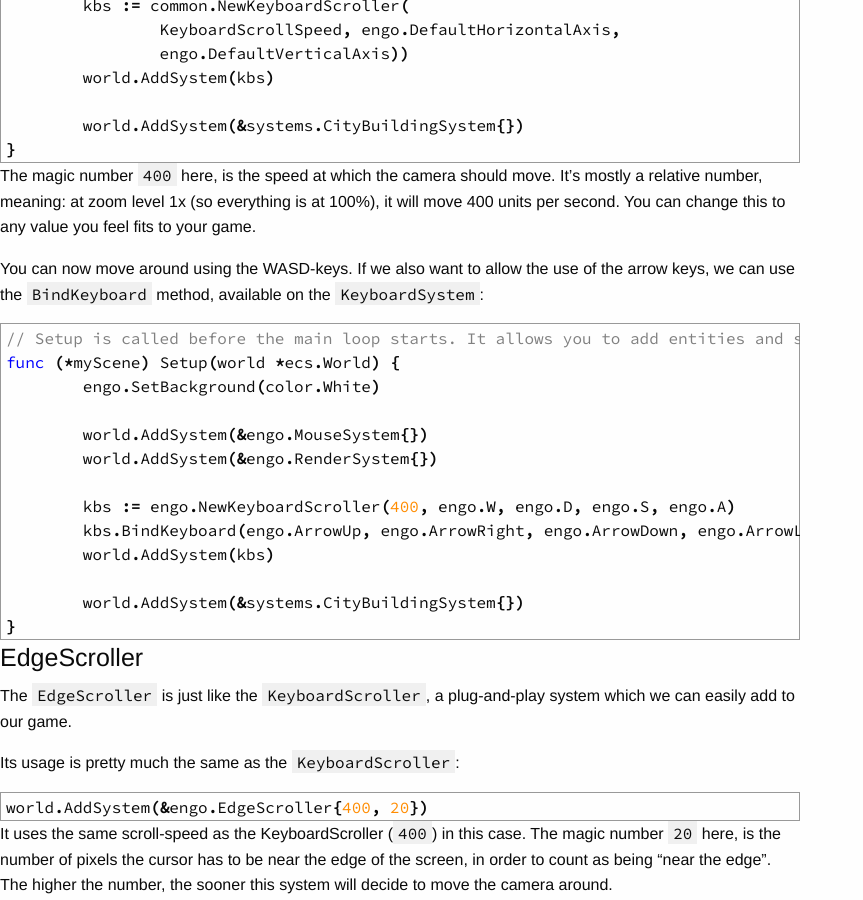
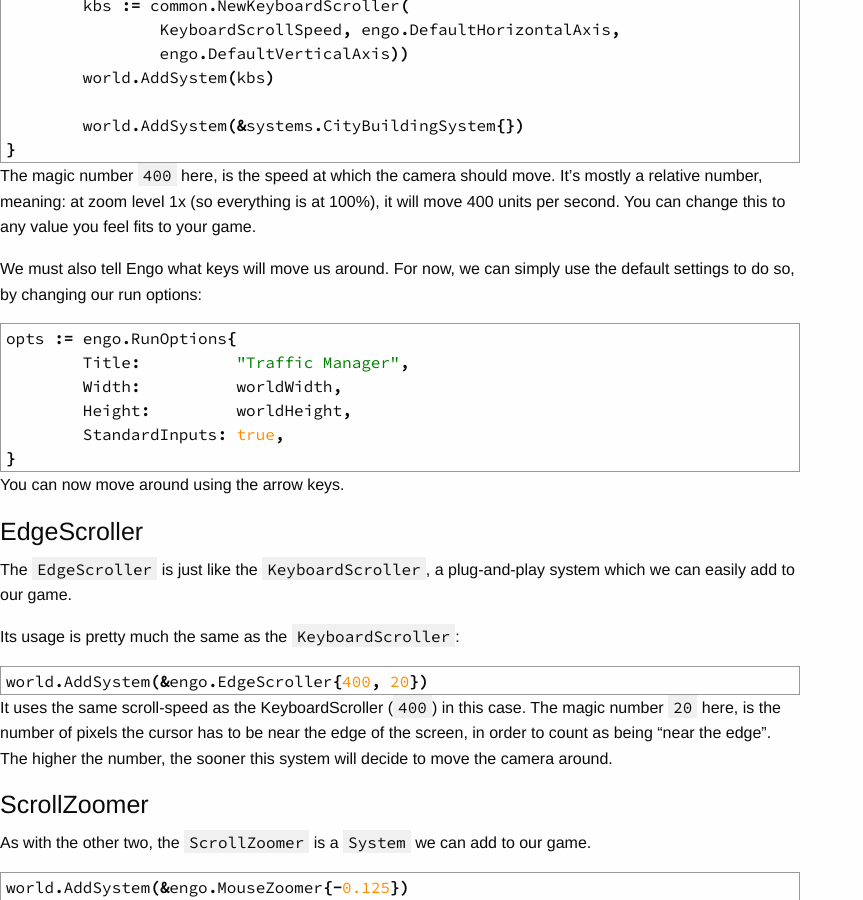
Before and after one commit to EngoEngine/engoengine.github.io, a Jekyll site: the page built from tutorials/_posts/2016-04-11-camera-movement.md, in a window 1280 px wide and 900 px high, scrolled down 1397 px. Shown: the whole window, without its empty margins (0-863 px from the left). Built offline with Jekyll 4.4.1, drawn with Linux system fonts in a browser that asks for light colours; nearby versions of some CDN libraries.

Commit message:
Updated camera movement tutorial so instructions will allow the player to move

```diff
--- a/tutorials/_posts/2016-04-11-camera-movement.md
+++ b/tutorials/_posts/2016-04-11-camera-movement.md
@@ -56,24 +56,19 @@ The magic number `400` here, is the speed at which the camera should move. It's
 at zoom level 1x (so everything is at 100%), it will move 400 units per second. You can change this to any value
 you feel fits to your game.
 
-You can now move around using the WASD-keys. If we also want to allow the use of the arrow keys, we can use the
-`BindKeyboard` method, available on the `KeyboardSystem`:
+We must also tell Engo what keys will move us around. For now, we can simply use the default settings to do so, by changing our run options:
 
 {% highlight go %}
-// Setup is called before the main loop starts. It allows you to add entities and systems to your Scene.
-func (*myScene) Setup(world *ecs.World) {
-	engo.SetBackground(color.White)
+opts := engo.RunOptions{
+	Title:          "Traffic Manager",
+	Width:          worldWidth,
+	Height:         worldHeight,
+	StandardInputs: true,
+}
 
-	world.AddSystem(&engo.MouseSystem{})
-	world.AddSystem(&engo.RenderSystem{})
+{% endhighlight %}
 
-	kbs := engo.NewKeyboardScroller(400, engo.W, engo.D, engo.S, engo.A)
-	kbs.BindKeyboard(engo.ArrowUp, engo.ArrowRight, engo.ArrowDown, engo.ArrowLeft)
-	world.AddSystem(kbs)
-
-	world.AddSystem(&systems.CityBuildingSystem{})
-}
-{% endhighlight %}
+You can now move around using the arrow keys.
 
 
 #### EdgeScroller
```
